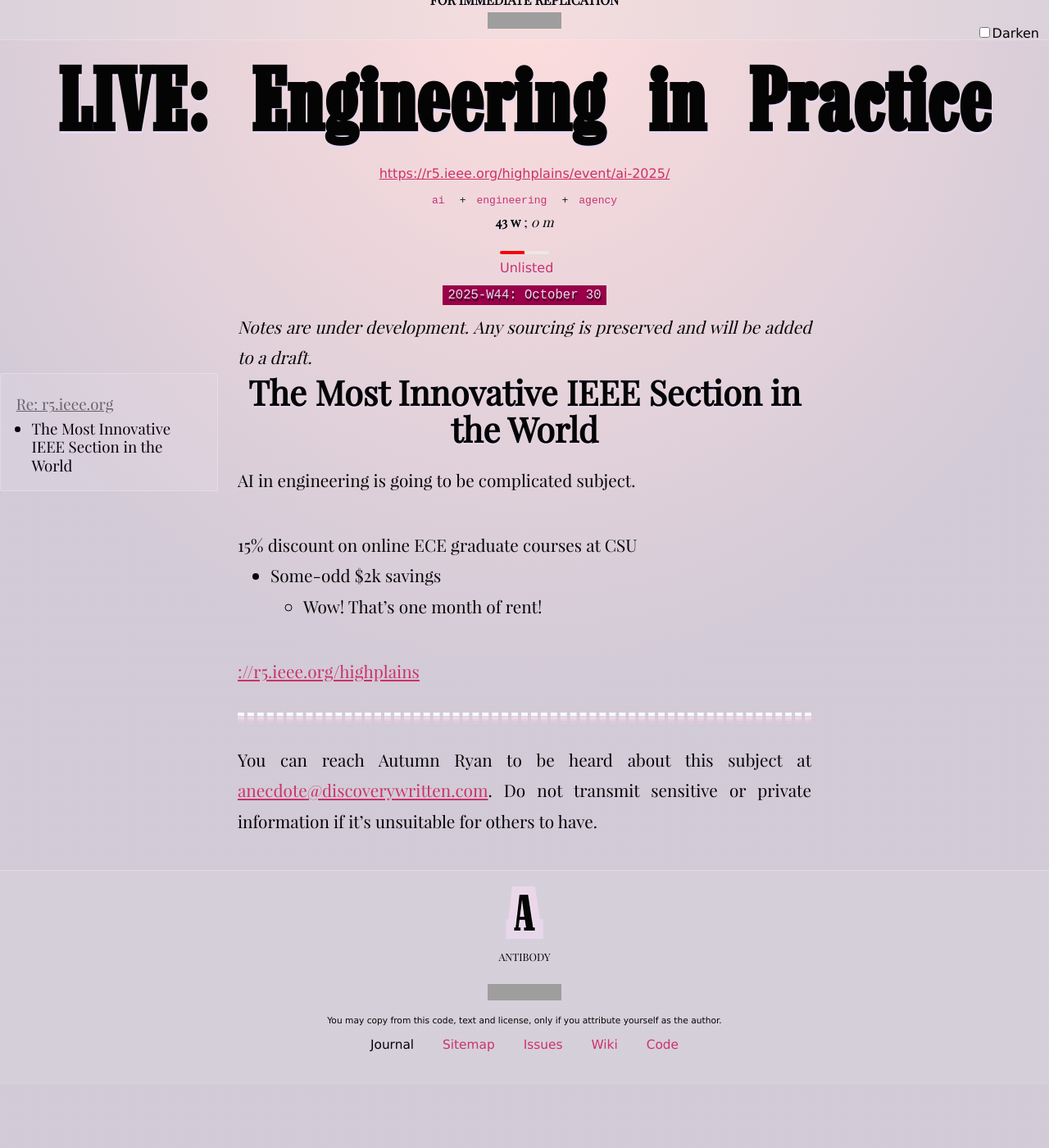
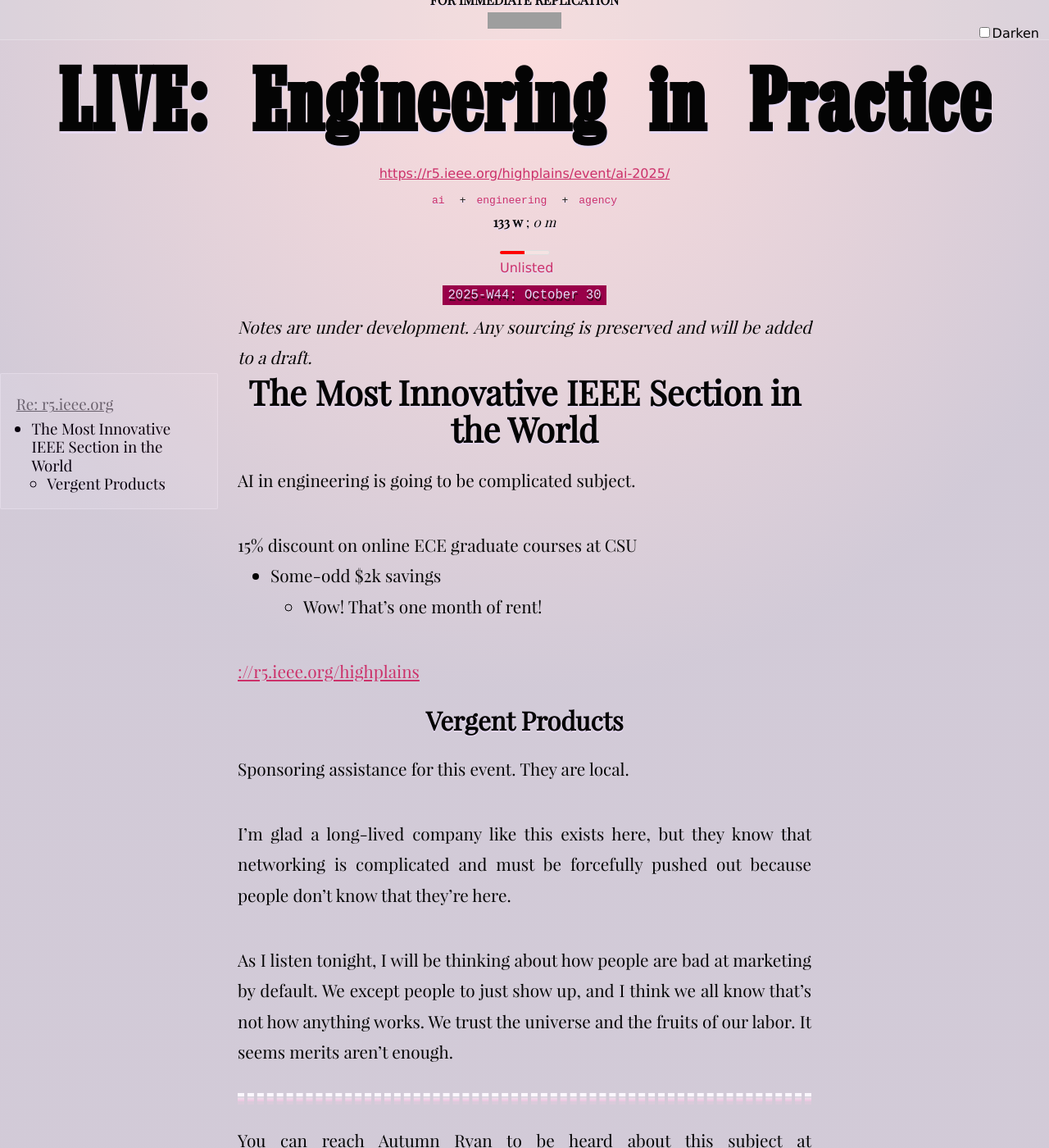
Before and after one commit to tiliv/antibody, a Jekyll site: the page built from docs/journal/autumn-ryan-Engineering-in-Practice/index.md, in a window 1280 px wide and 1400 px high, scrolled down 352 px. Shown: the whole window at 82% size. Built offline with Jekyll 4.4.1, drawn with Linux system fonts in a browser that asks for light colours; before the commit the page ends 1675 px from its top, so only the background shows below that; grey boxes are pictures that could not be loaded.

Commit message:
Add intro

```diff
--- a/docs/journal/autumn-ryan-Engineering-in-Practice/index.md
+++ b/docs/journal/autumn-ryan-Engineering-in-Practice/index.md
@@ -25,3 +25,11 @@
   - Wow! That's one month of rent!
 
 [://r5.ieee.org/highplains](https://r5.ieee.org/highplains)
+
+#### Vergent Products
+
+Sponsoring assistance for this event. They are local.
+
+I'm glad a long-lived company like this exists here, but they know that networking is complicated and must be forcefully pushed out because people don't know that they're here.
+
+As I listen tonight, I will be thinking about how people are bad at marketing by default. We except people to just show up, and I think we all know that's not how anything works. We trust the universe and the fruits of our labor. It seems merits aren't enough.
```
